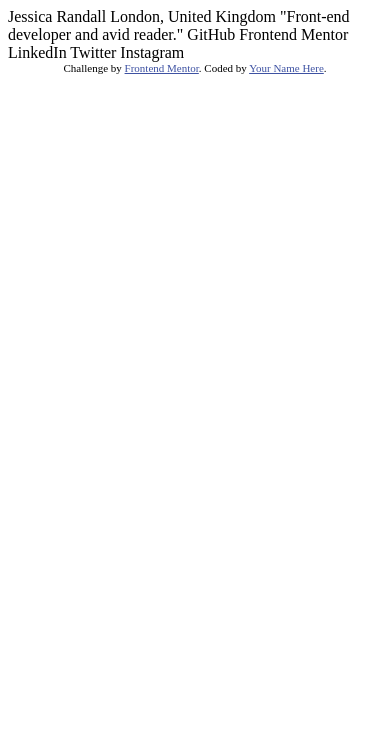
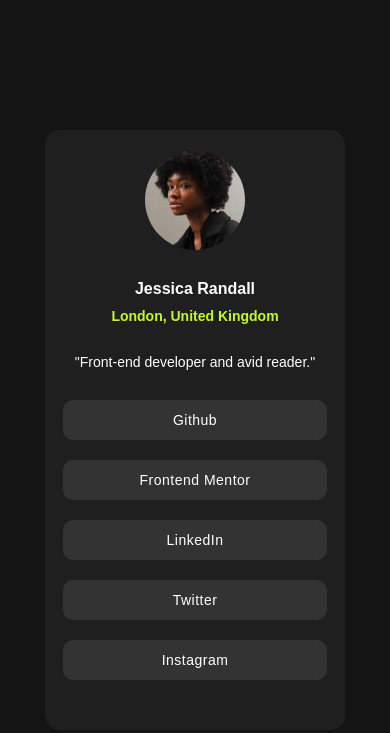
Before and after one commit to maazi-git/Challenge-1, a plain HTML site: page index.html in a window 390 px wide. Drawn offline with Linux system fonts and the light colour scheme.

Commit message:
challenge completed succesfully!

```diff
--- a/index.html
+++ b/index.html
@@ -5,30 +5,61 @@
   <meta name="viewport" content="width=device-width, initial-scale=1.0"> <!-- displays site properly based on user's device -->
 
   <link rel="icon" type="image/png" sizes="32x32" href="./assets/images/favicon-32x32.png">
-
+  <link rel="stylesheet" href="style.css">
   <title>Frontend Mentor | Social links profile</title>
 
   <!-- Feel free to remove these styles or customise in your own stylesheet 👍 -->
-  <style>
+  <!-- <style>
     .attribution { font-size: 11px; text-align: center; }
     .attribution a { color: hsl(228, 45%, 44%); }
-  </style>
+  </style> -->
 </head>
 <body>
 
-  Jessica Randall
-  London, United Kingdom
-  "Front-end developer and avid reader."
+
+      <main>
+        <div class="main-image">
+          <img src="./assets/images/avatar-jessica.jpeg" alt="avatar-jessica">
+        </div>
+        <h1 class="name">
+          Jessica Randall
+        </h1>
+        <h6 class="location">
+          London, United Kingdom
+        </h6>
+
+        <p class="qualifications">
+          "Front-end developer and avid reader."
+        </p>
+
+        <div class="my-links">
+          <a href="#">Github</a>
+          <a href="#">Frontend Mentor</a>
+          <a href="#">LinkedIn</a>
+          <a href="#">Twitter</a>
+          <a href="#">Instagram</a>
+        </div>
+
+      </main>
+
+
+
+
+
+
+  <!--
+
+
 
   GitHub
   Frontend Mentor
   LinkedIn
   Twitter
-  Instagram
+  Instagram -->
 
-  <div class="attribution">
+  <!-- <div class="attribution">
     Challenge by <a href="https://www.frontendmentor.io?ref=challenge" target="_blank">Frontend Mentor</a>.
     Coded by <a href="#">Your Name Here</a>.
-  </div>
+  </div> -->
 </body>
 </html>
--- a/style.css
+++ b/style.css
@@ -0,0 +1,140 @@
+*{
+    margin: 0%;
+    padding: 0%;
+    font-size: 62.5%;
+    box-sizing: border-box;
+}
+
+body{
+    color: #fff;
+    background-color:  hsl(0, 0%, 8%);
+    font-family: Arial, Helvetica, sans-serif;
+}
+
+main{
+    width: 25%;
+    max-width: 300px;
+    height: 510px;
+    margin: 60px auto;
+    text-align: center;
+    border-radius: 15px;
+    background-color: hsl(0, 0%, 12%);
+}
+
+main .main-image{
+    height: 140px;
+    width: 100%;
+    display: flex;
+    justify-content: center;
+    align-items: center;
+}
+
+.main-image img{
+    object-fit: cover;
+    object-position: top;
+    width: 100px;
+    height: 100px;
+    border-radius: 50%;
+}
+
+main h1{
+    font-size: 1.6rem;
+    font-weight: 600;
+    margin-bottom: 1rem;
+}
+
+main .location{
+    font-size: 1.4rem;
+    color: hsl(75, 94%, 57%);
+}
+
+main .qualifications{
+    font-size: 1.4rem;
+    margin: 2rem 0rem;
+}
+.my-links{
+    width: 90%;
+    margin: 0 auto;
+}
+.my-links a{
+    display: block;
+    text-align: center;
+    margin: 1.4rem 0.3rem;
+    color: #fff;
+    text-decoration: none;
+    font-size: 1.4rem;
+    font-weight: 500;
+    letter-spacing: 0.5px;
+    padding: 1.2rem 3rem;
+    border-radius: 10px;
+    background-color: hsl(0, 0%, 20%);
+}
+
+.my-links a:active{
+    color: black;
+    background-color: hsl(75, 94%, 57%);
+}
+
+
+
+/* MEDIA QUERIES */
+
+@media (max-width: 375px){
+    main{
+        width: 98%;
+        height: 100%;
+        margin: 70px auto;
+    }
+
+    .my-links{
+        padding-bottom: 1rem;
+    }
+
+}
+@media (min-width: 376px) and (max-width: 768px){
+    main{
+        width: 98%;
+        height: 600px;
+        margin: 130px auto;
+    }
+
+    .my-links{
+        padding-bottom: 1rem;
+    }
+    .my-links a{
+        margin-top: 2rem;
+        margin-bottom: 2rem;
+    }
+    main .qualifications{
+        margin: 3rem 0rem;
+    }
+    .main-image{
+        margin-bottom: 1rem;
+    }
+
+}
+@media (min-width: 769px) and (max-width: 992px){
+    main{
+        width: 98%;
+        height: 100%;
+        margin: 130px auto;
+    }
+
+    .my-links{
+        padding-bottom: 1rem;
+    }
+    .my-links{
+        padding-bottom: 1rem;
+    }
+    .my-links a{
+        margin-top: 2rem;
+        margin-bottom: 2rem;
+    }
+    main .qualifications{
+        margin: 3rem 0rem;
+    }
+    .main-image{
+        margin-bottom: 1rem;
+    }
+
+}
```
